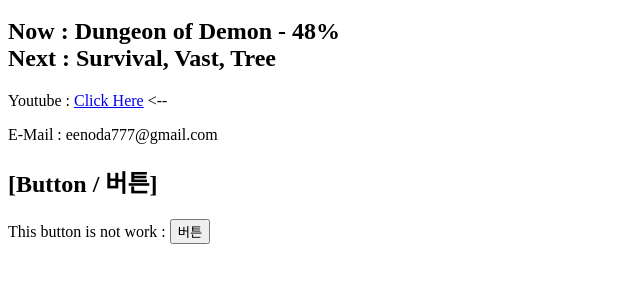
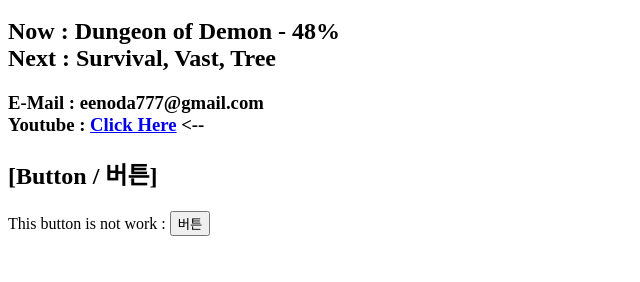
Before and after one commit to eenoda/eenoda.github.io, a plain HTML site: page index.html in a window 1280 px wide. Shown: the part 48-330 px from the top of the page, without its empty margins (0-640 px from the left). Drawn offline with Linux system fonts and the light colour scheme.

Commit message:
Update index.html

```diff
--- a/index.html
+++ b/index.html
@@ -23,12 +23,9 @@
 		<h2>
 			Now : Dungeon of Demon - 48% <br> Next : Survival, Vast, Tree
 		</h2>
-		<p>
-			Youtube : <a href="https://www.youtube.com/channel/UCgKCbBN2baLqStq1R7W-tFw">Click Here</a> <--
-		</p>
-		<p>
-			E-Mail : eenoda777@gmail.com <br>
-		</p>
+		<h3>
+			E-Mail : eenoda777@gmail.com <br> Youtube : <a href="https://www.youtube.com/channel/UCgKCbBN2baLqStq1R7W-tFw">Click Here</a> <--
+		</h3>
 		<h2>
 			[Button / 버튼]
 		</h2>
```
